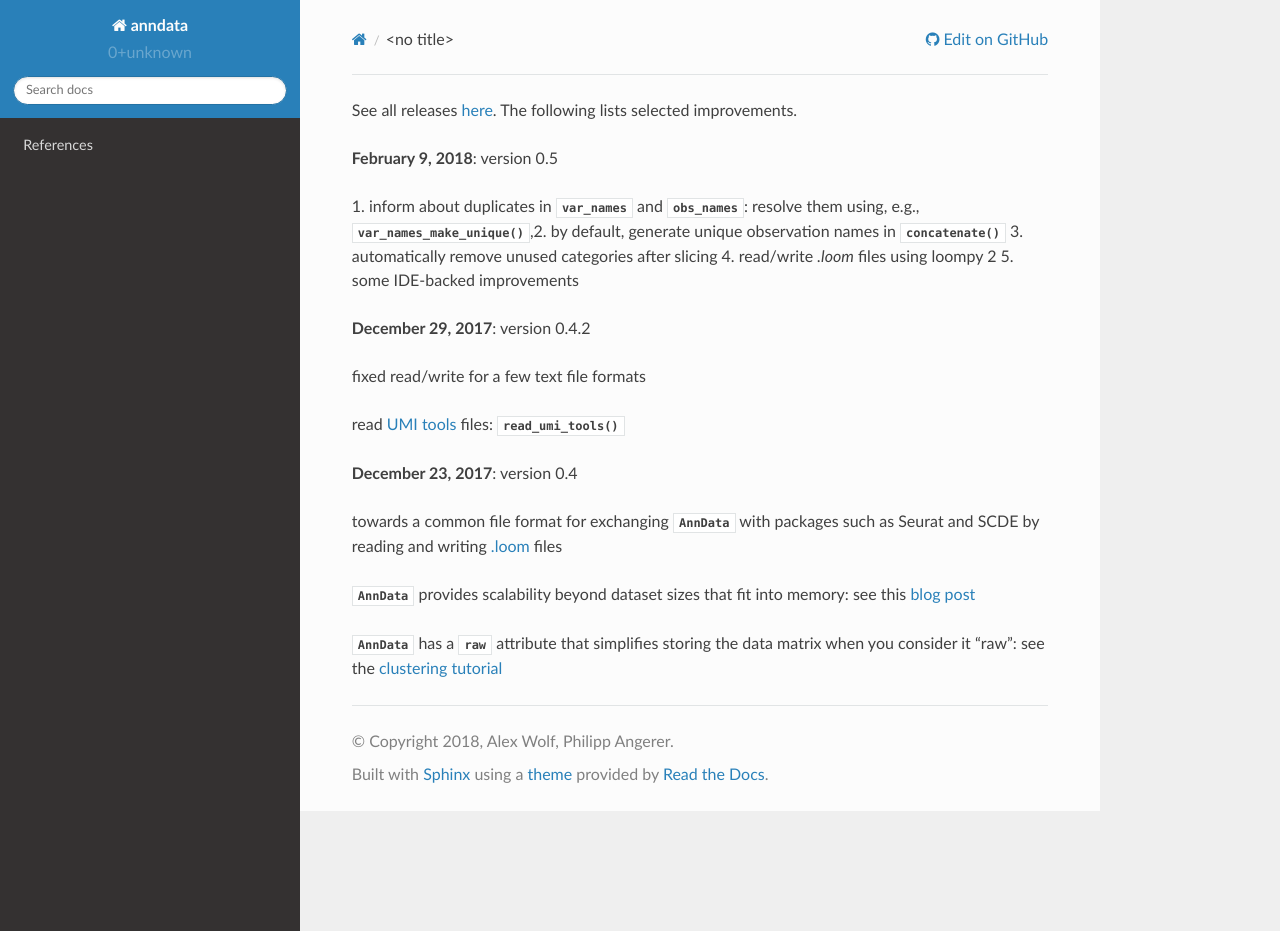
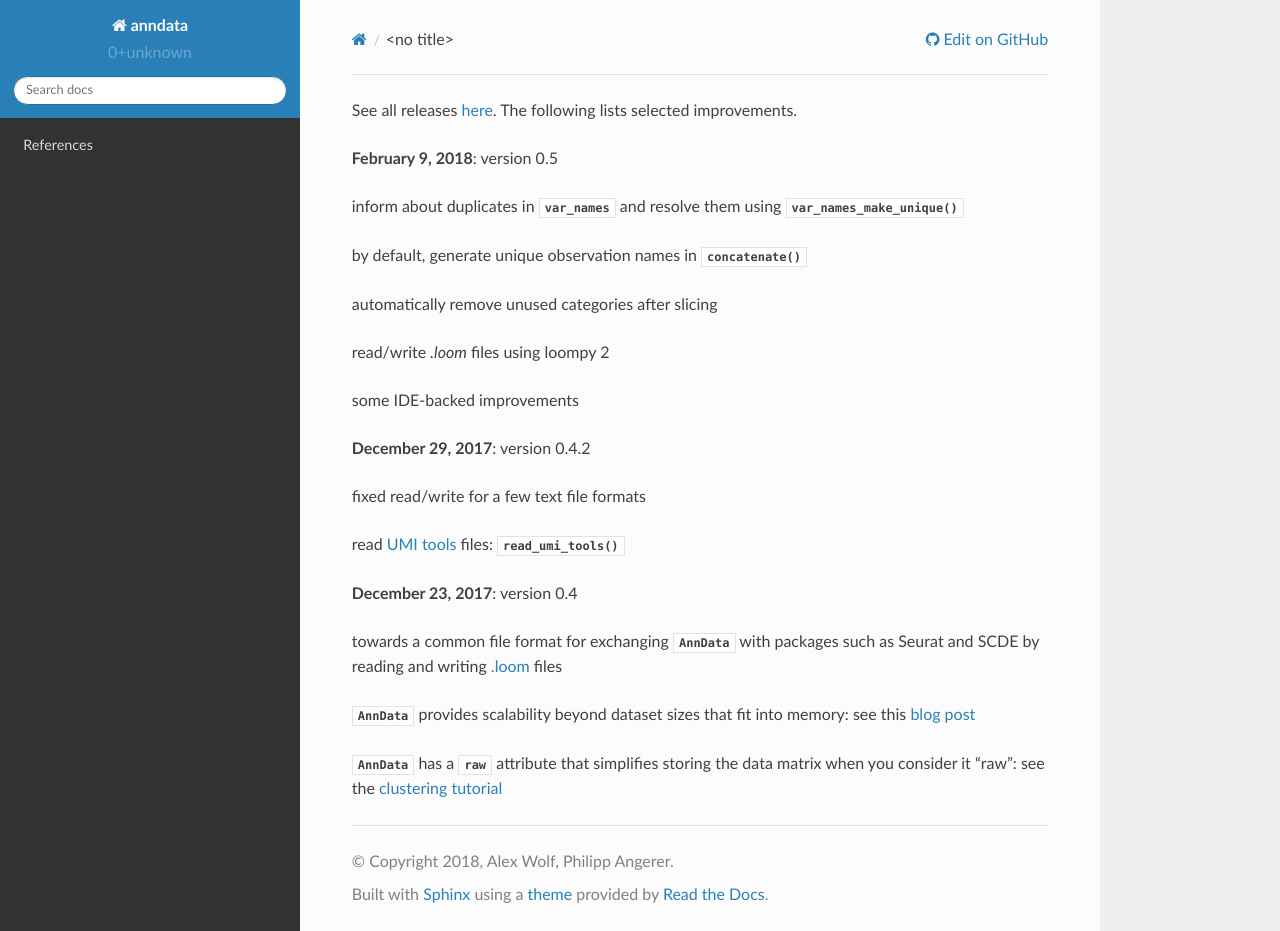
Before and after one commit to scverse/anndata, a Sphinx documentation site: the page built from docs/release_notes.rst, in a window 1280 px wide and 931 px high. Built offline with Sphinx 7.4.7 and the Read the Docs theme 2.0.0, drawn with Linux system fonts in a browser that asks for light colours.

Commit message:
updated release notes

```diff
--- a/docs/release_notes.rst
+++ b/docs/release_notes.rst
@@ -3,7 +3,8 @@
 
 **February 9, 2018**: version 0.5
 
-1. inform about duplicates in :class:`~anndata.AnnData.var_names` and :class:`~anndata.AnnData.obs_names`: resolve them using, e.g., :func:`~anndata.AnnData.var_names_make_unique`,2. by default, generate unique observation names in :func:`~anndata.AnnData.concatenate`
+1. inform about duplicates in :class:`~anndata.AnnData.var_names` and resolve them using :func:`~anndata.AnnData.var_names_make_unique`
+2. by default, generate unique observation names in :func:`~anndata.AnnData.concatenate`
 3. automatically remove unused categories after slicing
 4. read/write `.loom` files using loompy 2
 5. some IDE-backed improvements
```
